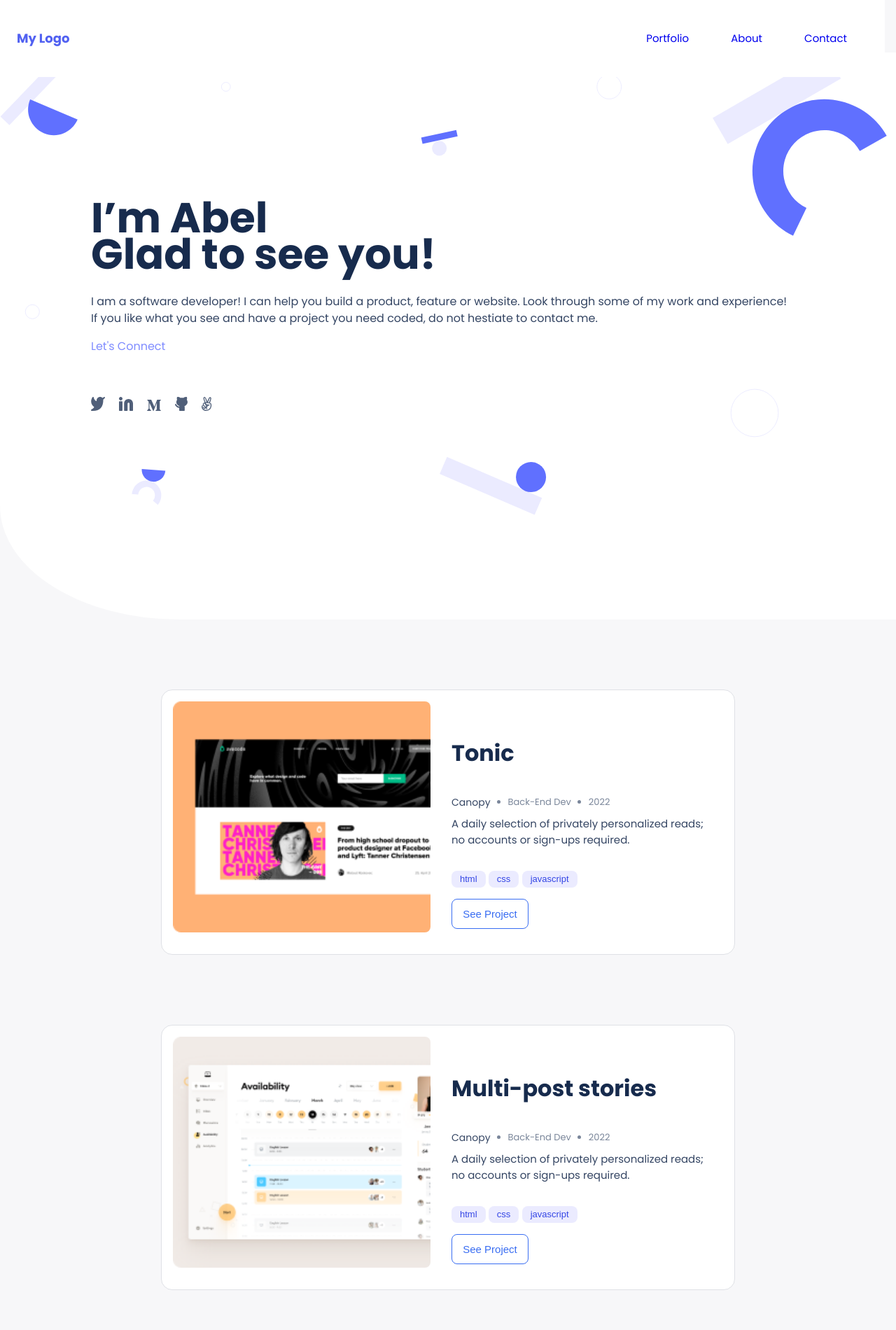
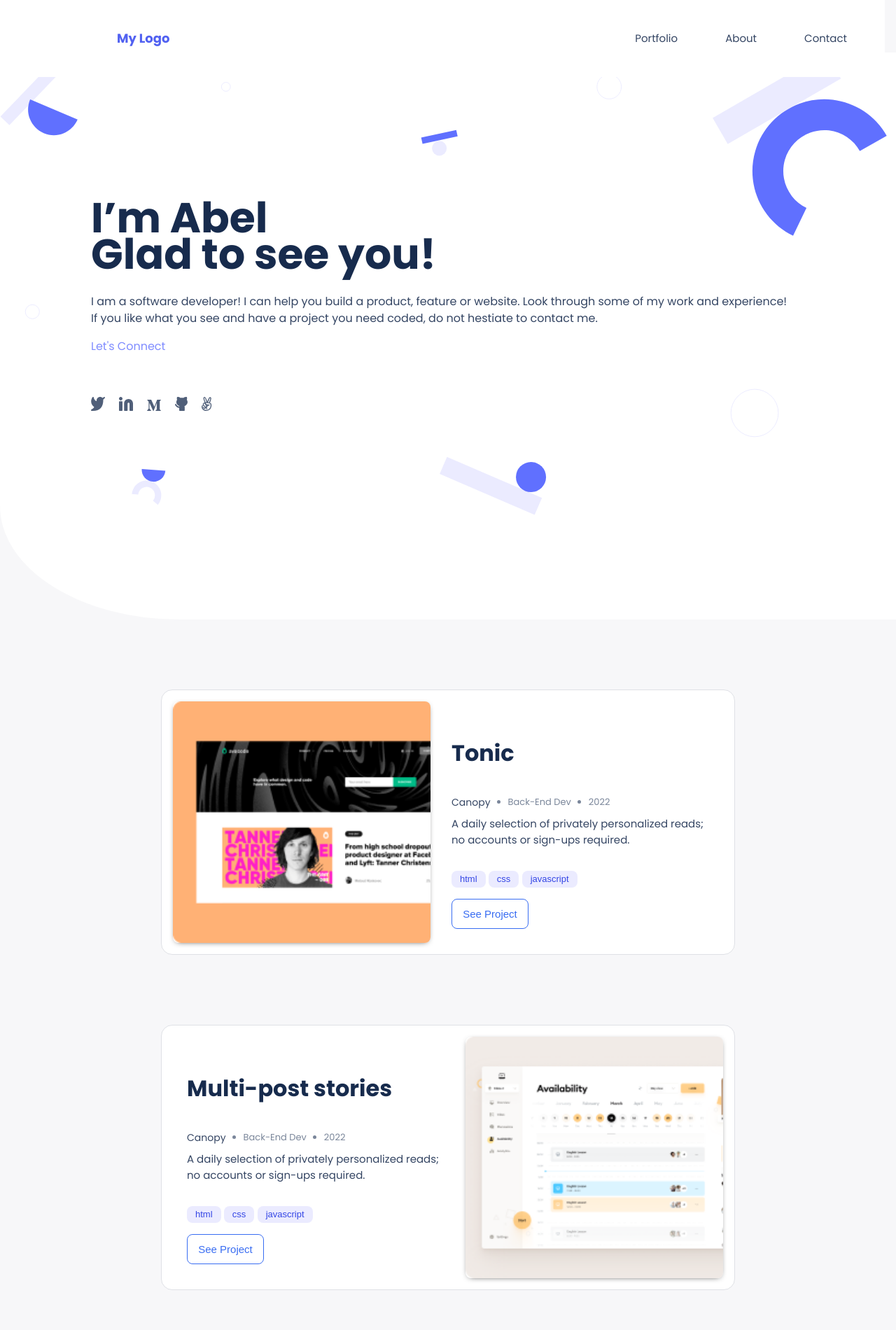
Before and after one commit to Abe1able/Personal-Portfolio, a website: page index.html in a window 1280 px wide. Shown: the top 1900 px of the page at 70% size. Drawn offline with Linux system fonts and the light colour scheme.

Commit message:
Make changes according to review

```diff
--- a/index.html
+++ b/index.html
@@ -118,7 +118,7 @@
             <button id="1" class="see-project-btn">See Project</button>
           </div>
         </article>
-        <article class="work-container flex">
+        <article class="work-container flex row-reverse">
           <div class="work-img img-two"></div>
           <div class="work-description">
             <h3>Multi-post stories</h3>
@@ -172,7 +172,7 @@
             <button id="6" class="see-project-btn">See Project</button>
           </div>
         </article>
-        <article class="work-container flex">
+        <article class="work-container flex row-reverse">
           <div class="work-img img-four"></div>
           <div class="work-description">
             <h3>Multi-post stories</h3>
--- a/styles.css
+++ b/styles.css
@@ -534,23 +534,7 @@ form textarea {
   color: black;
 }
 
-@media screen and (min-width: 576px) {
-  #work-section {
-    padding: 50px 120px;
-  }
-
-  .work-img {
-    background-repeat: no-repeat;
-    height: 330px;
-    box-shadow: none;
-  }
-
-  .project-detail-article {
-    margin: 70px 120px;
-  }
-}
-
-@media screen and (min-width: 995px) {
+@media screen and (min-width: 768px) {
   header {
     display: flex;
     padding: 10px 70px;
@@ -567,6 +551,11 @@ form textarea {
     text-align: left;
     border-bottom-left-radius: 20%;
     background-color: #fff;
+  }
+
+  .header-logo {
+    position: relative;
+    left: 143px;
   }
 
   #contact-form {
@@ -588,10 +577,12 @@ form textarea {
 
   .menu-bar {
     display: flex;
+    gap: 8px;
   }
 
   .menu-bar li a {
     text-decoration: none;
+    color: #344563;
   }
 
   .footer {
@@ -599,6 +590,7 @@ form textarea {
   }
 
   #work-section {
+    display: grid;
     padding: 50px 180px;
   }
 
@@ -610,6 +602,7 @@ form textarea {
   .work-img {
     background-repeat: no-repeat;
     width: 50%;
+    height: 100%;
     display: flex;
     border-radius: 8px;
     transition: transform 1s;
```
